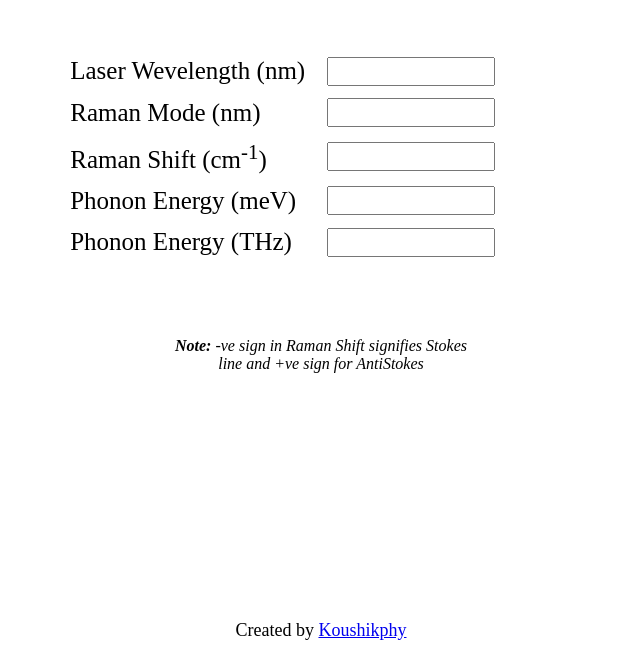
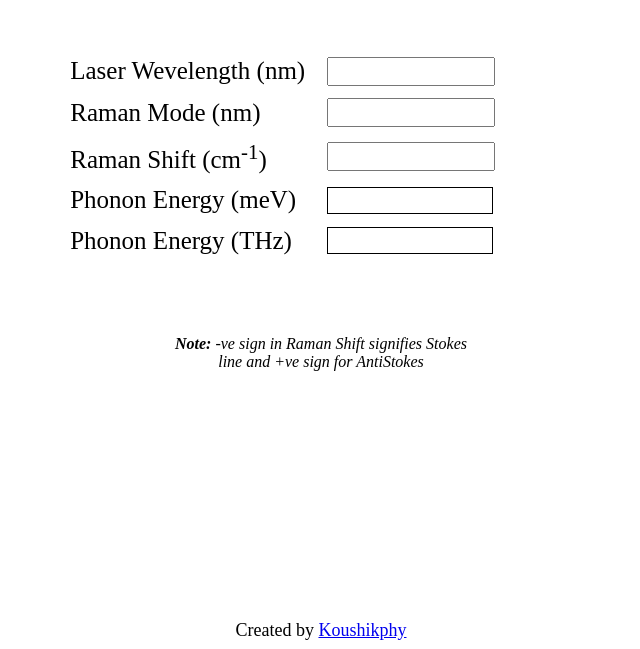
Before and after one commit to Koushikphy/CRS, a plain HTML site: page index.html in a window 1280 px wide. Shown: the part 151-800 px from the top of the page, without its empty margins (319-959 px from the left). Drawn offline with Linux system fonts and the light colour scheme.

Commit message:
Update index.html

```diff
--- a/index.html
+++ b/index.html
@@ -55,6 +55,11 @@
             width: 10pc;
         }
 
+	input:disabled {
+	  background: white;
+	  color: black;
+	  border: solid 1px black
+	}
         #form {
             display: grid;
             grid-auto-flow: row;
@@ -101,8 +106,8 @@
                 <label>Laser Wevelength (nm) </label> <input id="laser-wavelenght" type="number" step=0.0001>
                 <label>Raman Mode (nm) </label> <input id="raman-mode" type="number" step=0.0001>
                 <label>Raman Shift (cm<sup>-1</sup>) </label> <input id="raman-shift" type="number" step=0.0001>
-                <label>Phonon Energy (meV) </label> <input id="ph-enr-mev" type="number" step=0.0001>
-                <label>Phonon Energy (THz) </label> <input id="ph-enr-tz" type="number" step=0.0001>
+                <label>Phonon Energy (meV) </label> <input id="ph-enr-mev" type="number" step=0.0001 disabled>
+                <label>Phonon Energy (THz) </label> <input id="ph-enr-tz" type="number" step=0.0001 disabled>
             </div>
             <div>
                 <p id="note">
@@ -136,6 +141,7 @@
             ramanShift.value = roundToThree(rsVal)
 
             var tmp = Math.abs(1 / lwVal - 1 / rmVal)* 1239.8 * 1000
+            console.log(tmp, tmp * 0.2418)
             phEnergyMev.value = roundToThree(tmp)
             phEnergyThz.value = roundToThree(tmp * 0.2418)
 
@@ -148,6 +154,7 @@
             ramanMode.value = roundToThree(rmVal)
 
             var tmp = Math.abs(1 / lwVal - 1 / rmVal)* 1239.8 * 1000
+            console.log(tmp, tmp * 0.2418)
             phEnergyMev.value = roundToThree(tmp)
             phEnergyThz.value = roundToThree(tmp * 0.2418)
         }
```
